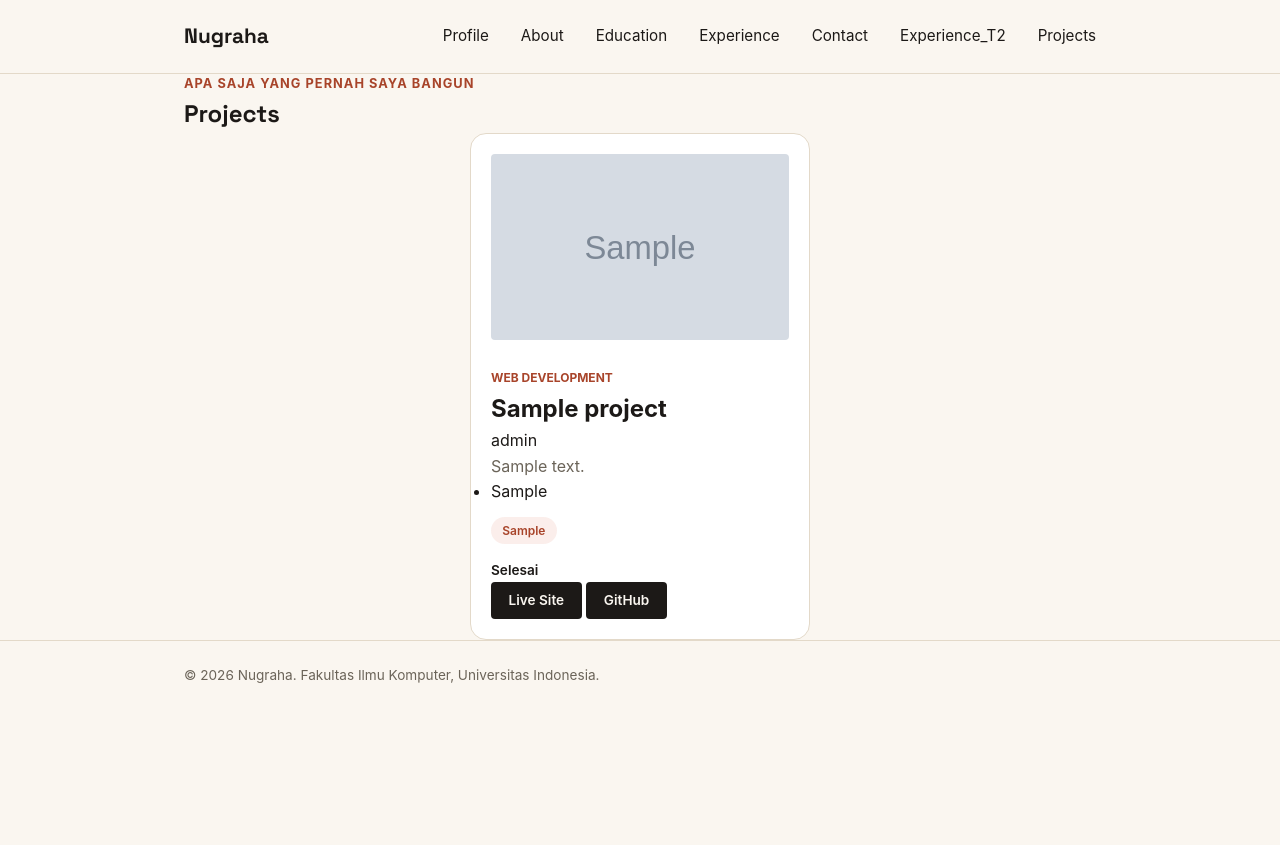
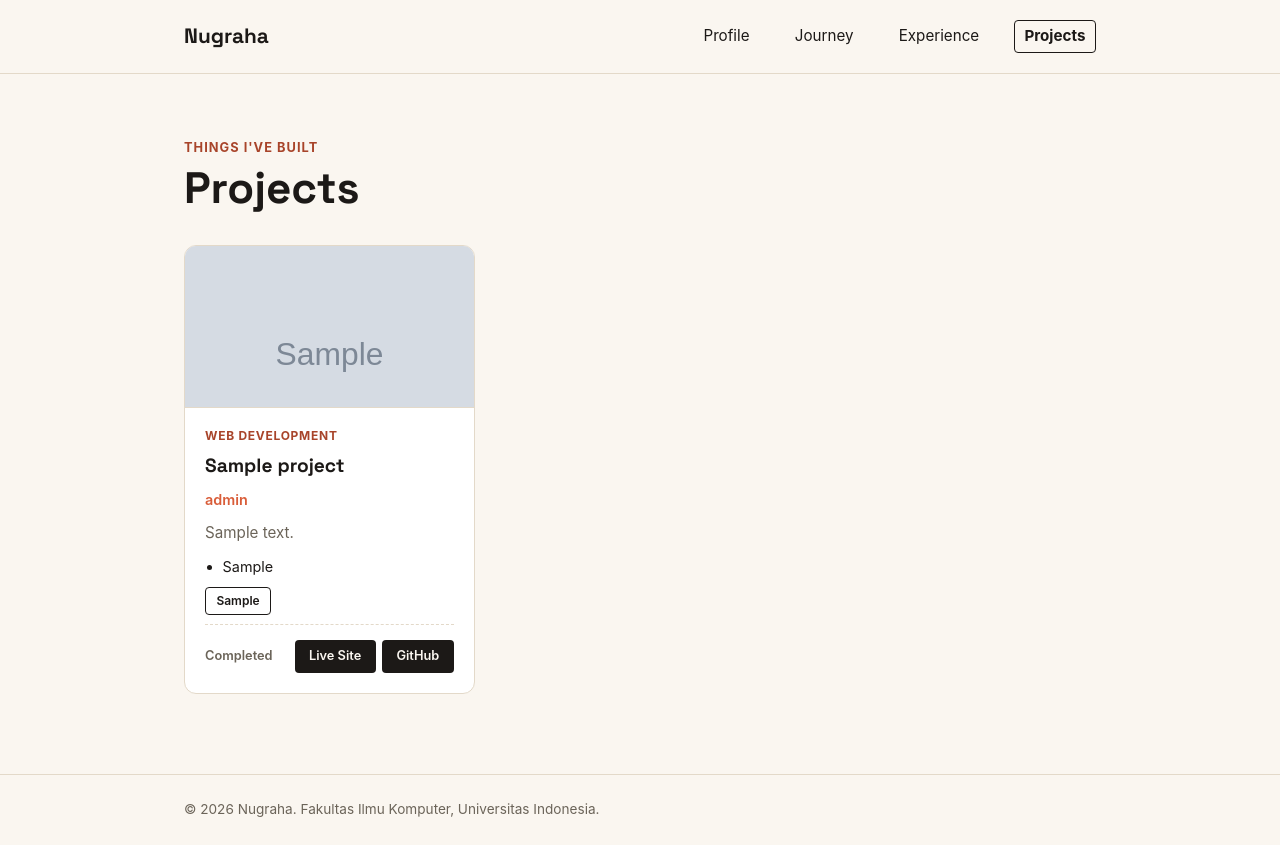
Before and after one commit to LVNAx/myPortofolio, a Django app: page /projects/ in a window 1280 px wide. Before the commit the page ends 683 px from the top, so only its background shows below. Run offline with Django 5.2, Linux system fonts and the light colour scheme; tables that the repository leaves empty hold one stand-in row (values such as "Sample post"); grey boxes marked "Sample" are stand-in pictures.

Commit message:
refactor: Migrasi halaman Projects ke base.html

```diff
--- /dev/null
+++ b/static/css/projects.css
@@ -0,0 +1,98 @@
+/* Styling untuk Projects */
+
+.project-grid {
+    display: grid;
+    grid-template-columns: repeat(auto-fill, minmax(280px, 1fr));
+    gap: 1.25rem;
+}
+
+/* Gambar akan nempel ke tepi kartu, jadi padding .card akan dinolkan */
+.project-card {
+    display: flex;
+    flex-direction: column;
+    padding: 0;
+    overflow: hidden;       /* sudut gambar akan ikut membulat mengikuti kartu */
+}
+
+.project-thumb {
+    display: block;
+    width: 100%;
+    aspect-ratio: 16 / 9;
+    object-fit: cover;
+    object-position: top;
+    border-bottom: 1px solid var(--line);
+}
+
+.project-body {
+    display: flex;
+    flex-direction: column;
+    gap: 0.6rem;
+    flex-grow: 1;
+    padding: 1.1rem 1.25rem 1.25rem;
+}
+
+.project-category {
+    color: var(--accent-dark);
+    font-size: 0.75rem;
+    font-weight: 700;
+    letter-spacing: 0.06em;
+    text-transform: uppercase;
+}
+
+.project-title {
+    font-family: var(--font-display);
+    font-size: 1.2rem;
+    line-height: 1.25;
+}
+
+.project-role {
+    font-size: 0.9rem;
+    font-weight: 600;
+    color: var(--accent);
+}
+
+.project-description {
+    color: var(--text-muted);
+    font-size: 0.95rem;
+}
+
+.project-highlights {
+    padding-left: 1.1rem;
+    font-size: 0.9rem;
+}
+
+.project-highlights li + li {
+    margin-top: 0.25rem;
+}
+
+/* Status dan juga tombol projeknya akan selalu berada di dasar kartu */
+.project-footer {
+    margin-top: auto;
+    padding-top: 0.9rem;
+    border-top: 1px dashed var(--line);
+    display: flex;
+    justify-content: space-between;
+    align-items: center;
+    flex-wrap: wrap;
+    gap: 0.5rem;
+}
+
+.project-status {
+    font-size: 0.8rem;
+    font-weight: 600;
+    color: var(--text-muted);
+}
+
+.project-status--ongoing {
+    color: var(--accent-dark);
+}
+
+.project-links {
+    display: flex;
+    gap: 0.4rem;
+}
+
+.project-links .btn {
+    font-size: 0.8rem;
+    padding: 0.4rem 0.9rem;
+}
--- a/templates/projects.html
+++ b/templates/projects.html
@@ -1,65 +1,39 @@
+{% extends "base.html" %}
 {% load static %}
-<!DOCTYPE html>
-<html lang="en">
-<head>
-    <meta charset="UTF-8">
-    <meta name="viewport" content="width=device-width, initial-scale=1.0">
-    <title>{{ name }} - Projects</title>
-    <link rel="preconnect" href="https://fonts.googleapis.com">
-    <link rel="preconnect" href="https://fonts.gstatic.com" crossorigin>
-    <link href="https://fonts.googleapis.com/css2?family=Space+Grotesk:wght@500;700&display=swap" rel="stylesheet">
-    <link rel="stylesheet" href="{% static 'css/style.css' %}?v=3">
-    <link rel="stylesheet" href="https://cdn.jsdelivr.net/gh/devicons/devicon@latest/devicon.min.css">
-    <link rel="stylesheet" href="https://fonts.googleapis.com/icon?family=Material+Icons">
-</head>
 
-<body>
-    <header class="site-header">
+{% block title %}Projects{% endblock %}
+
+{% block extra_css %}
+<link rel="stylesheet" href="{% static 'css/projects.css' %}">
+{% endblock %}
+
+{% block content %}
+<section class="page-section">
     <div class="container">
-            <a href="{% url 'main:project_list' %}" class="brand">{{ name }}</a>
-            <button class="nav-toggle" aria-label="Open menu" aria-expanded="false">
-                <span></span>
-                <span></span>
-                <span></span>
-            </button>
-            <nav id="siteNav">
-                <a href="{% url 'main:show_main' %}">Profile</a>
-                <a href="{% url 'main:show_main' %}#about">About</a>
-                <a href="{% url 'main:show_main' %}#education">Education</a>
-                <a href="{% url 'main:show_main' %}#experience">Experience</a>
-                <a href="{% url 'main:show_main' %}#contact">Contact</a>
-                <a href="{% url 'main:show_experience' %}">Experience_T2</a>
-                <a href="{% url 'main:project_list' %}">Projects</a>
-            </nav>
-        </div>
+
+        <header class="page-header">
+            <p class="kicker">Things I've built</p>
+            <h1 class="page-title">Projects</h1>
         </header>
 
-    <!-- Bagian Utamanya -->
-    <main>
-        <section class="projects-section" id="projects">
-            <div class="container">
-                <p class="section-kicker2">Apa saja yang pernah saya bangun</p>
-                <h1>Projects</h1>
-
+        {% if projects %}
         <div class="project-grid">
             {% for project in projects %}
-                        <article class="project-card">
+            <article class="card project-card">
+
                 {% if project.thumbnail %}
                 <img src="{% static project.thumbnail %}"
-                                    alt="Tangkapan layar {{ project.title }}"
-                                    class="project-thumb">
+                     alt="Screenshot of {{ project.title }}"
+                     class="project-thumb"
+                     loading="lazy">
                 {% endif %}
 
-                            <span class="experience-category2">
-                                {{ project.get_category_display }}
-                            </span>
-
-                            <h2>{{ project.title }}</h2>
+                <div class="project-body">
+                    <p class="project-category">{{ project.get_category_display }}</p>
+                    <h2 class="project-title">{{ project.title }}</h2>
                     <p class="project-role">{{ project.role }}</p>
 
-                            <p class="experience-description2">
-                                {{ project.description }}
-                            </p>
+                    <p class="project-description">{{ project.description }}</p>
 
                     {% if project.highlight_list %}
                     <ul class="project-highlights">
@@ -69,59 +43,37 @@
                     </ul>
                     {% endif %}
 
-                            <div class="project-tags">
+                    {% if project.tech_list %}
+                    <div class="tag-list">
                         {% for tech in project.tech_list %}
-                                    <span class="project-tag">{{ tech }}</span>
+                        <span class="tag">{{ tech }}</span>
                         {% endfor %}
                     </div>
+                    {% endif %}
 
-                            <p class="experience-status2">
-                                {% if project.is_ongoing %}Sedang berlangsung{% else %}Selesai{% endif %}
-                            </p>
+                    <div class="project-footer">
+                        <span class="project-status{% if project.is_ongoing %} project-status--ongoing{% endif %}">
+                            {% if project.is_ongoing %}Ongoing{% else %}Completed{% endif %}
+                        </span>
 
                         <div class="project-links">
                             {% if project.live_url %}
-                                    <a href="{{ project.live_url }}" class="social-link" target="_blank" rel="noopener">Live Site</a>
+                            <a href="{{ project.live_url }}" class="btn" target="_blank" rel="noopener">Live Site</a>
                             {% endif %}
                             {% if project.github_url %}
-                                    <a href="{{ project.github_url }}" class="social-link" target="_blank" rel="noopener">GitHub</a>
+                            <a href="{{ project.github_url }}" class="btn" target="_blank" rel="noopener">GitHub</a>
                             {% endif %}
                         </div>
+                    </div>
+                </div>
+
             </article>
-                    {% empty %}
-                        <p class="empty-state2">
-                            Belum ada proyek yang ditambahkan.
-                        </p>
             {% endfor %}
         </div>
+        {% else %}
+        <p class="empty-state">No projects added yet.</p>
+        {% endif %}
+
     </div>
 </section>
-    </main>
-
-    <footer class="site-footer">
-        <div class="container">
-            <p>&copy; 2026 {{ name }}. Fakultas Ilmu Komputer, Universitas Indonesia.</p>
-        </div>
-    </footer>
-
-<script>
-    // Navbar
-    const navToggle = document.querySelector('.nav-toggle');
-    const siteNav = document.getElementById('siteNav');
-
-    navToggle.addEventListener('click', () => {
-        const isActive = siteNav.classList.toggle('active');
-        navToggle.classList.toggle('active');
-        navToggle.setAttribute('aria-expanded', isActive);
-    });
-
-    siteNav.querySelectorAll('a').forEach(link => {
-        link.addEventListener('click', () => {
-            siteNav.classList.remove('active');
-            navToggle.classList.remove('active');
-            navToggle.setAttribute('aria-expanded', false);
-        });
-    });
-</script>
-</body>
-</html>
+{% endblock %}
```
Lines whose indentation alone changed are shown as unchanged.
